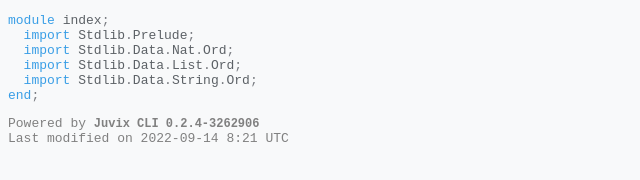
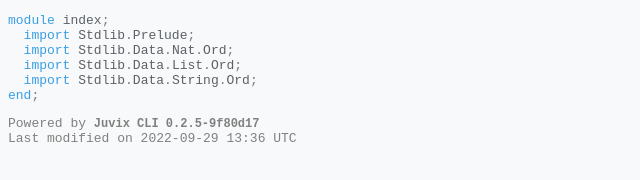
Before and after one commit to anoma/juvix-stdlib, a plain HTML site: page index.html in a window 1280 px wide. Shown: the full height of the page, 0-640 px from the left. Drawn offline with Linux system fonts and the light colour scheme.

Commit message:
deploy: a4e163c6d9eae413fe0f0218302d45a5a3f25e3f

```diff
--- a/index.html
+++ b/index.html
@@ -5,4 +5,4 @@
   <span class="ju-keyword">import</span> <span class="annot"><a href="Stdlib.Data.List.Ord.html#293"><span class="ju-var">Stdlib<span class="ju-delimiter">.</span>Data<span class="ju-delimiter">.</span>List<span class="ju-delimiter">.</span>Ord</span></a></span><span class="ju-delimiter">;</span>
   <span class="ju-keyword">import</span> <span class="annot"><a href="Stdlib.Data.String.Ord.html#301"><span class="ju-var">Stdlib<span class="ju-delimiter">.</span>Data<span class="ju-delimiter">.</span>String<span class="ju-delimiter">.</span>Ord</span></a></span><span class="ju-delimiter">;</span>
 <span class="ju-keyword">end</span><span class="ju-delimiter">;</span>
-</pre><footer><pre>Powered by <a href="https://anoma.github.io/juvix">Juvix CLI </a><a href="https://github.com/anoma/juvix/commit/3262906">0.2.4-3262906</a><br><span>Last modified on 2022-09-14 8:21 UTC</span></pre></footer></html>
+</pre><footer><pre>Powered by <a href="https://anoma.github.io/juvix">Juvix CLI </a><a href="https://github.com/anoma/juvix/commit/9f80d17">0.2.5-9f80d17</a><br><span>Last modified on 2022-09-29 13:36 UTC</span></pre></footer></html>
```
Also changed, not shown: Stdlib.Data.Bool.html (+1 -1 lines), Stdlib.Data.List.Ord.html (+1 -1 lines), Stdlib.Data.List.html (+1 -1 lines), Stdlib.Data.Maybe.html (+1 -1 lines), Stdlib.Data.Nat.Ord.html (+1 -1 lines), Stdlib.Data.Nat.html (+1 -1 lines), Stdlib.Data.Ord.html (+1 -1 lines), Stdlib.Data.Product.html (+1 -1 lines), Stdlib.Data.String.Ord.html (+1 -1 lines), Stdlib.Data.String.html (+1 -1 lines), Stdlib.Function.html (+1 -1 lines), Stdlib.Prelude.html (+1 -1 lines), Stdlib.System.IO.html (+1 -1 lines).
